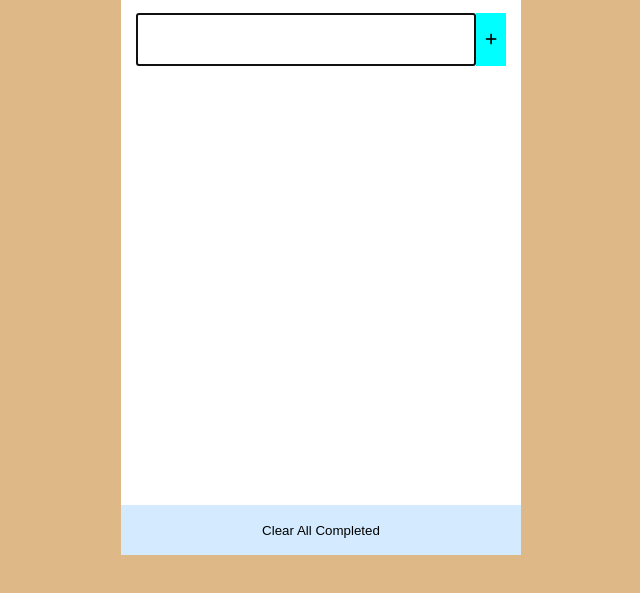
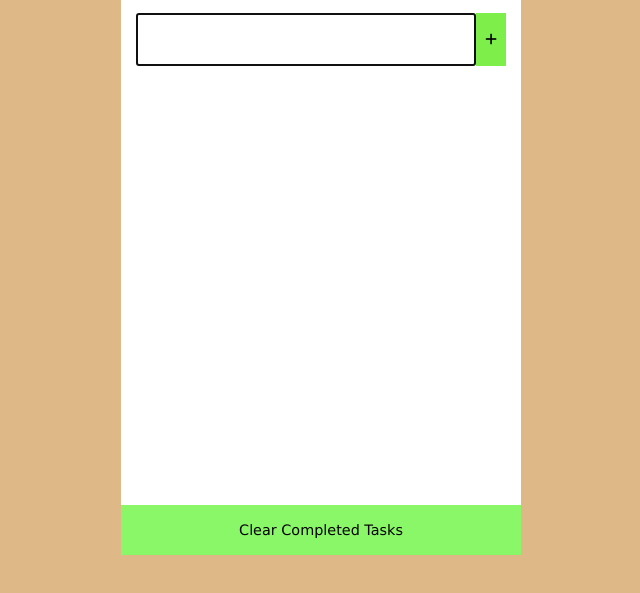
Before and after one commit to AbuTalha3/Todo-list, a website built with webpack: page src/index.html in a window 1280 px wide. Shown: the part 145-738 px from the top of the page, without its empty margins (319-959 px from the left). Built offline with nearby package versions, Linux system fonts and the light colour scheme.

Commit message:
Updated js file and html file

```diff
--- a/src/index.html
+++ b/src/index.html
@@ -15,7 +15,7 @@
             <div class="input-group">
                 <input type="text" id="text-input-feild" autofocus>
                 <button id="add-button" type="button">
-                    <i id="add-text" class="fa-solid fa-plus"></i>
+                    <i class="fa-solid fa-plus"></i>
                 </button>
             </div>
             <!-- input group end -->
@@ -25,16 +25,10 @@
                 </div>
                 <!-- todo container end -->
          </div>
-         <div class="clear-it"><button class="clearer" >Clear All Completed</button></div>
+         <div class="clear-it"><span class="clearer">Clear Completed Tasks</span></div>
 <!-- container end -->
         </div>
     </main>
-
-    <!-- REMEMBER TYPES OF BUTTON (3 TYPES  button, submit, reset)
-    1. <input type="button" value="click me">
-    2. <input type="submit" value="click me">
-    3. <button type="reset">submit</button> -->
-    <!-- JAVASCRIPT -->
-    <script src="index.js"></script>
+    <script src="app.js"></script>
 </body>
 </html>
--- a/src/style.css
+++ b/src/style.css
@@ -42,7 +42,7 @@
  #add-button {
     padding: 7px 9px;
     border: none;
-    background-color: cyan;
+    background-color: rgb(126, 239, 74);
  }
 
  .todos-container {
@@ -81,10 +81,10 @@
   align-items: center;
   justify-content: center;
   gap: 1rem;
-  font-size: 0.8rem;
-  font-family: 'Courier New', Courier, monospace;
+  font-size: 0.9rem;
+  font-family: 'Lucida Sans', 'Lucida Sans Regular', 'Lucida Grande', 'Lucida Sans Unicode', Geneva, Verdana, sans-serif;
   width: 100%;
-  background-color: rgb(212, 235, 255);
+  background-color: rgb(137, 247, 104);
   height: 50px;
   position: absolute;
   bottom: 0;
```
Also changed, not shown: dist/index.bundle.js, dist/index.html, dist/runtime.bundle.js.
